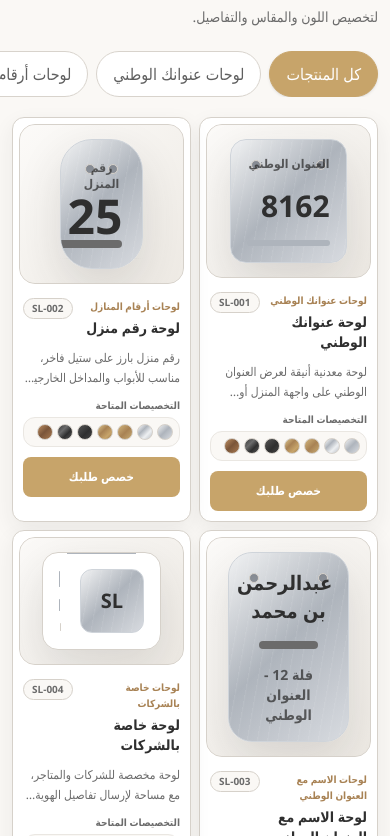
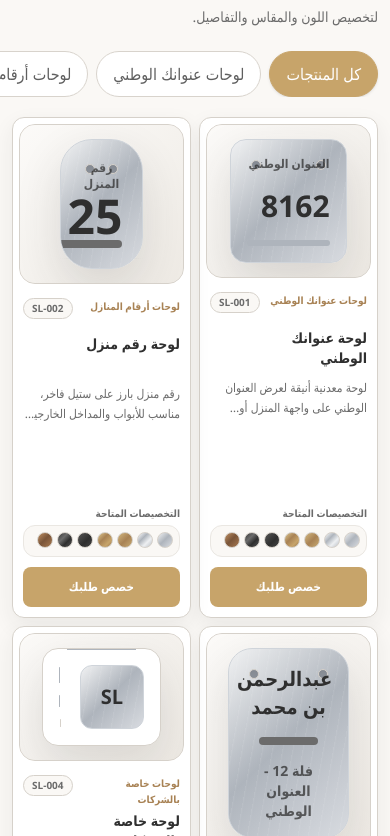
Before and after one commit to AbdullahAlhulays/Steel, a React (Vite) app: page /#/ in a window 390 px wide. Shown: the part 868-1704 px from the top of the page. Built offline with nearby package versions, Linux system fonts and the light colour scheme.

Commit message:
update the work

```diff
--- a/src/components/Navbar.jsx
+++ b/src/components/Navbar.jsx
@@ -115,27 +115,55 @@ function Navbar({
             <span className="absolute right-4 top-1/2 h-2.5 w-2.5 -translate-y-1/2 rounded-full border border-[#A88254]" />
           </label>
         </div>
+      </nav>
 
       {isOpen && (
-          <div className="grid gap-2 border-t border-[#D8D3CC] py-3 lg:hidden">
+        <div className="fixed inset-0 z-[60] lg:hidden">
+          <button
+            type="button"
+            className="absolute inset-0 bg-[#2F2F2F]/35"
+            aria-label="إغلاق القائمة"
+            onClick={() => setIsOpen(false)}
+          />
+
+          <aside className="absolute left-0 top-0 flex h-dvh w-[min(82vw,22rem)] flex-col border-r border-[#D8D3CC] bg-white shadow-[18px_0_45px_rgba(47,47,47,0.18)]">
+            <div className="flex min-h-16 items-center justify-between border-b border-[#ECE9E4] px-4">
+              <div>
+                <p className="text-sm font-bold text-[#2F2F2F]">القائمة</p>
+                <p className="mt-0.5 text-xs text-[#6B6B6B]">
+                  انتقل بسرعة للتصنيفات
+                </p>
+              </div>
+              <button
+                type="button"
+                onClick={() => setIsOpen(false)}
+                className="grid h-10 w-10 place-items-center rounded-xl border border-[#D8D3CC] bg-[#FAF8F5] text-xl leading-none text-[#2F2F2F]"
+                aria-label="إغلاق القائمة"
+              >
+                ×
+              </button>
+            </div>
+
+            <div className="flex-1 overflow-y-auto px-4 py-4">
               <button
                 type="button"
                 onClick={handleCatalogClick}
-              className="min-h-11 rounded-xl bg-[#C7A46A] px-4 py-3 text-center text-sm font-bold text-white sm:min-h-12 sm:rounded-2xl"
+                className="mb-4 min-h-11 w-full rounded-xl bg-[#C7A46A] px-4 py-3 text-center text-sm font-bold text-white"
               >
                 الصفحة الرئيسية
               </button>
 
-            <p className="px-1 pt-2 text-xs font-bold text-[#A88254]">
+              <p className="mb-2 px-1 text-xs font-bold text-[#A88254]">
                 التصنيفات
               </p>
 
+              <div className="grid gap-2">
                 {categories.map((category) => (
                   <button
                     key={category.slug}
                     type="button"
                     onClick={() => handleCategoryClick(category)}
-                className={`min-h-11 rounded-xl border px-4 py-3 text-right text-sm font-semibold transition sm:min-h-12 sm:rounded-2xl ${
+                    className={`min-h-11 rounded-xl border px-4 py-3 text-right text-sm font-semibold transition ${
                       selectedCategorySlug === category.slug
                         ? 'border-[#C7A46A] bg-[#C7A46A] text-white'
                         : 'border-[#D8D3CC] bg-white text-[#6B6B6B]'
@@ -145,8 +173,10 @@ function Navbar({
                   </button>
                 ))}
               </div>
+            </div>
+          </aside>
+        </div>
       )}
-      </nav>
     </header>
   )
 }
--- a/src/components/ProductCard.jsx
+++ b/src/components/ProductCard.jsx
@@ -4,7 +4,7 @@ import ProductVisual from './ProductVisual'
 
 function ProductCard({ product }) {
   return (
-    <article className="group overflow-hidden rounded-xl border border-[#D6D1CA] bg-white shadow-[0_8px_22px_rgba(47,47,47,0.07)] transition duration-300 hover:-translate-y-1 hover:border-[#AEB4BC] hover:shadow-[0_20px_55px_rgba(47,47,47,0.12)] sm:rounded-3xl sm:shadow-[0_16px_40px_rgba(47,47,47,0.08)]">
+    <article className="group flex h-full flex-col overflow-hidden rounded-xl border border-[#D6D1CA] bg-white shadow-[0_8px_22px_rgba(47,47,47,0.07)] transition duration-300 hover:-translate-y-1 hover:border-[#AEB4BC] hover:shadow-[0_20px_55px_rgba(47,47,47,0.12)] sm:rounded-3xl sm:shadow-[0_16px_40px_rgba(47,47,47,0.08)]">
       <Link to={`/product/${product.id}`} className="block overflow-hidden p-1.5 sm:p-3">
         <ProductVisual
           product={product}
@@ -15,13 +15,13 @@ function ProductCard({ product }) {
         />
       </Link>
 
-      <div className="space-y-2.5 p-2.5 pt-2 sm:space-y-5 sm:p-6 sm:pt-3">
-        <div className="flex items-start justify-between gap-2 sm:gap-3">
+      <div className="flex flex-1 flex-col space-y-2.5 p-2.5 pt-2 sm:space-y-5 sm:p-6 sm:pt-3">
+        <div className="flex min-h-[4.5rem] items-start justify-between gap-2 sm:min-h-[5.25rem] sm:gap-3">
           <div className="min-w-0">
-            <p className="mb-1 text-[10px] font-semibold leading-4 text-[#A88254] sm:mb-2 sm:text-xs">
+            <p className="text-clamp-2 mb-1 min-h-8 text-[10px] font-semibold leading-4 text-[#A88254] sm:mb-2 sm:min-h-4 sm:text-xs">
               {product.category}
             </p>
-            <h3 className="text-clamp-2 text-sm font-bold leading-5 text-[#2F2F2F] sm:text-xl sm:leading-7">
+            <h3 className="text-clamp-2 min-h-10 text-sm font-bold leading-5 text-[#2F2F2F] sm:min-h-14 sm:text-xl sm:leading-7">
               {product.name}
             </h3>
           </div>
@@ -30,15 +30,15 @@ function ProductCard({ product }) {
           </span>
         </div>
 
-        <p className="text-clamp-2 text-xs leading-5 text-[#6B6B6B] sm:text-sm sm:leading-7">
+        <p className="text-clamp-2 min-h-10 text-xs leading-5 text-[#6B6B6B] sm:min-h-14 sm:text-sm sm:leading-7">
           {product.description}
         </p>
 
-        <div>
+        <div className="mt-auto">
           <p className="mb-1 text-[10px] font-semibold text-[#6B6B6B] sm:mb-2 sm:text-xs">
             التخصيصات المتاحة
           </p>
-          <div className="flex flex-wrap gap-1 rounded-xl border border-[#EAE7E2] bg-[#FAF8F5] p-1.5 sm:gap-2 sm:rounded-2xl sm:p-2">
+          <div className="min-h-8 flex flex-wrap gap-1 rounded-xl border border-[#EAE7E2] bg-[#FAF8F5] p-1.5 sm:min-h-11 sm:gap-2 sm:rounded-2xl sm:p-2">
             {product.availableColors.map((color) => (
               <span
                 key={color}
--- a/src/components/ProductGrid.jsx
+++ b/src/components/ProductGrid.jsx
@@ -59,7 +59,7 @@ function ProductGrid({
       )}
 
       {products.length > 0 ? (
-        <div className="grid grid-cols-2 gap-2 sm:gap-4 md:grid-cols-2 xl:grid-cols-3">
+        <div className="grid auto-rows-fr grid-cols-2 items-stretch gap-2 sm:gap-4 md:grid-cols-2 xl:grid-cols-3">
           {products.map((product) => (
             <ProductCard key={product.id} product={product} />
           ))}
```
Lines whose indentation alone changed are shown as unchanged.
